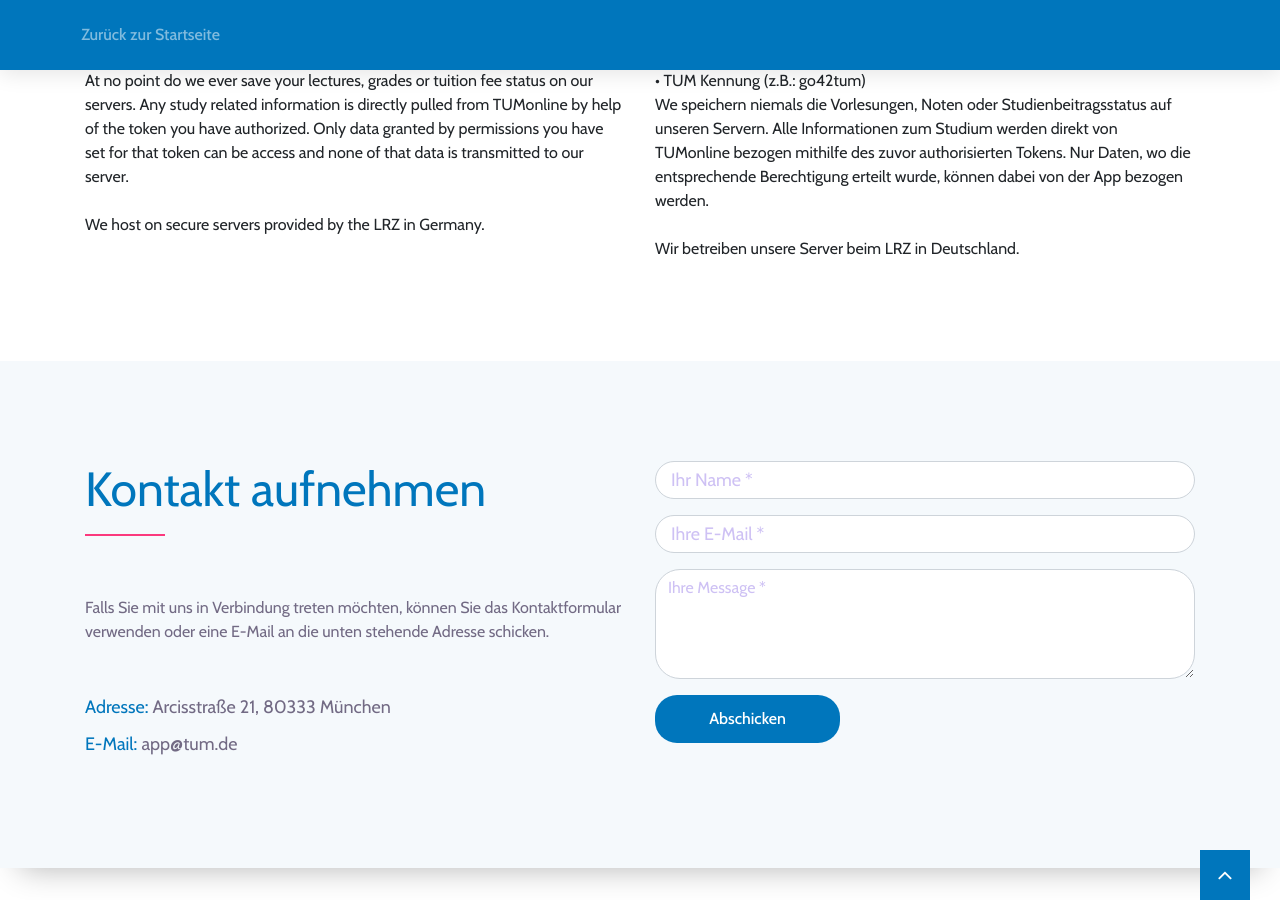
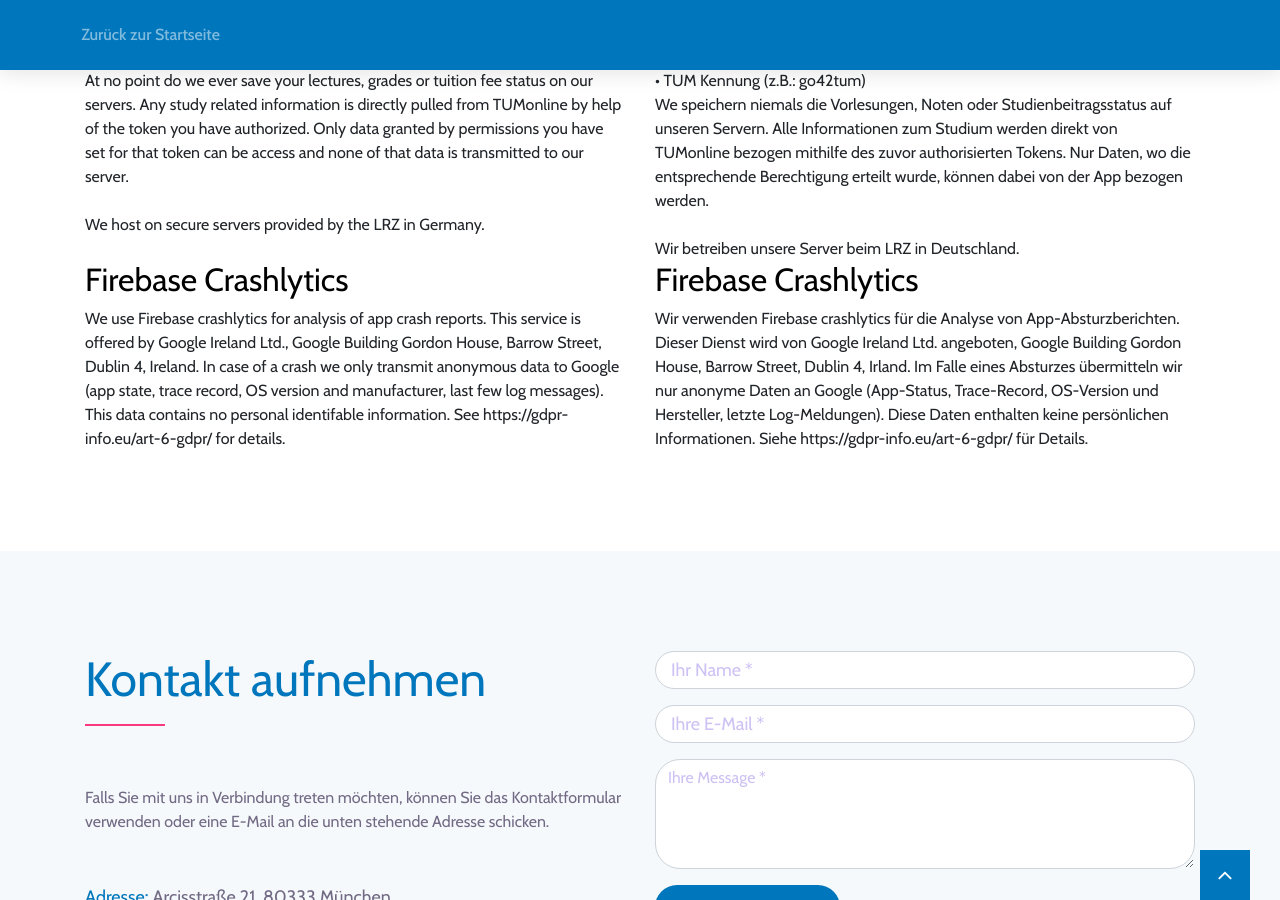
Before and after one commit to TUM-Dev/Website, a Jekyll site: the page built from _pages/privacy.html, in a window 1280 px wide and 900 px high, scrolled down 519 px. Built offline with Jekyll 4.4.1, drawn with Linux system fonts in a browser that asks for light colours.

Commit message:
Add crashlytics to privacy record

```diff
--- a/_pages/privacy.html
+++ b/_pages/privacy.html
@@ -41,6 +41,17 @@
 
                 We host on secure servers provided by the LRZ in Germany.
                 <br /><br />
+
+                <h2>Firebase Crashlytics</h2>
+                We use Firebase crashlytics for analysis of app crash reports. This service
+                is offered by Google Ireland Ltd., Google Building Gordon House, Barrow
+                Street, Dublin 4, Ireland.
+
+                In case of a crash we only transmit anonymous data to Google (app state,
+                trace record, OS version and manufacturer, last few log messages). This
+                data contains no personal identifable information.
+
+                See https://gdpr-info.eu/art-6-gdpr/ for details.
             </div>
             <div class="col-md-6">
                 <h1>Datenschutzerkl&auml;rung</h1>
@@ -71,6 +82,17 @@
                 können dabei von der App bezogen werden.<br /><br />
 
                 Wir betreiben unsere Server beim LRZ in Deutschland.
+
+                <h2>Firebase Crashlytics</h2>
+                Wir verwenden Firebase crashlytics für die Analyse von App-Absturzberichten. Dieser Dienst
+                wird von Google Ireland Ltd. angeboten, Google Building Gordon House, Barrow
+                Street, Dublin 4, Irland.
+
+                Im Falle eines Absturzes übermitteln wir nur anonyme Daten an Google (App-Status,
+                Trace-Record, OS-Version und Hersteller, letzte Log-Meldungen). Diese
+                Daten enthalten keine persönlichen Informationen.
+
+                Siehe https://gdpr-info.eu/art-6-gdpr/ für Details.
             </div>
         </div>
     </div>
```
